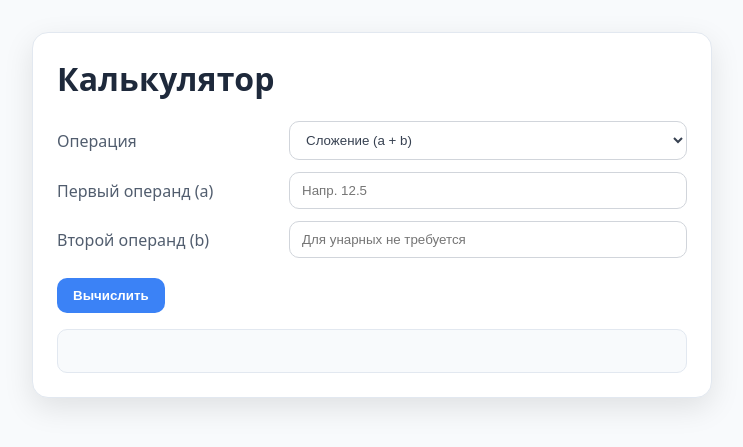
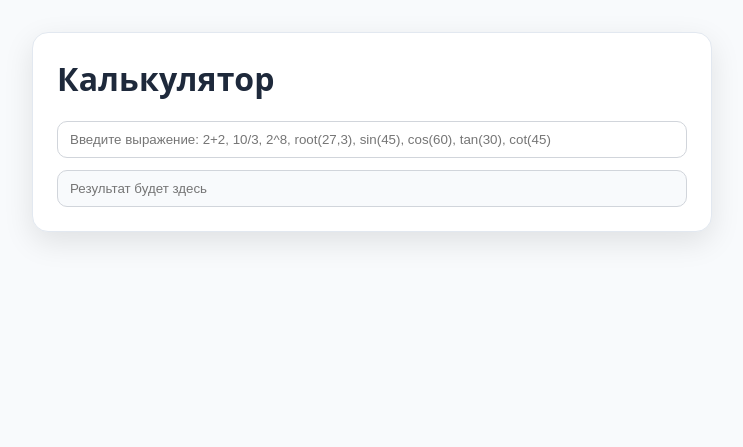
Before and after one commit to AlexanderGhosty/study_5_semester, a Flask app: page / in a window 1280 px wide. Shown: the top 447 px of the page, without its empty margins (268-1011 px from the left). Run offline with Flask 3, Linux system fonts and the light colour scheme.

Commit message:
network\l5 Refactor to single expression input
Simplifies the calculator interface to use a single expression input field instead of separate operation and operand fields. Updates frontend parsing logic to support expressions like '2+2', 'root(27,3)', and trigonometric functions. Adjusts result display to use a readonly input with live feedback, and updates styles for the new layout. Minor improvements to error handling and code comments in backend and frontend.

```diff
--- a/networks/l5/app.py
+++ b/networks/l5/app.py
@@ -19,8 +19,8 @@ def api_calc():
     def parse_float(val, name):
         try:
             return float(val)
-        except Exception:
-            raise ValueError(f"Поле '{name}' должно быть числом")
+        except Exception as exc:
+            raise ValueError(f"Поле '{name}' должно быть числом") from exc
 
     # Какие операции бинарные, а какие унарные
     unary_ops = {'sin', 'cos', 'tan', 'cot'}
@@ -36,6 +36,7 @@ def api_calc():
         return jsonify(ok=False, error=str(e)), 400
 
     try:
+        result = None
         # Вычисления
         if op == 'add':
             result = a + b
@@ -60,7 +61,7 @@ def api_calc():
             n = int(b)
             if a < 0 and n % 2 == 0:
                 raise ValueError('Чётный корень из отрицательного числа не является вещественным')
-            # Корректная обработка отрицательных для нечётного n
+            # обработка отрицательных для нечётного n
             if a < 0 and n % 2 == 1:
                 result = -((-a) ** (1.0 / n))
             else:
@@ -87,15 +88,14 @@ def api_calc():
             raise ValueError('Неподдерживаемая операция')
 
         return jsonify(ok=True, result=result)
-
     except ZeroDivisionError as zde:
         return jsonify(ok=False, error=str(zde)), 400
     except ValueError as ve:
         return jsonify(ok=False, error=str(ve)), 400
-    except Exception:
+    except RuntimeError:
         return jsonify(ok=False, error='Внутренняя ошибка сервера'), 500
 
 
 if __name__ == '__main__':
-    # Запуск dev-сервера
+    # Запуск сервера
     app.run(debug=True)
--- a/networks/l5/static/index.html
+++ b/networks/l5/static/index.html
@@ -10,41 +10,27 @@
   <div class="app">
     <h1>Калькулятор</h1>
 
-    <form id="calcForm">
-      <div class="row">
-        <label for="op">Операция</label>
-        <select id="op" name="op" required>
-          <optgroup label="Бинарные">
-            <option value="add">Сложение (a + b)</option>
-            <option value="sub">Вычитание (a − b)</option>
-            <option value="mul">Умножение (a × b)</option>
-            <option value="div">Деление (a ÷ b)</option>
-            <option value="pow">Возведение в степень (a^b)</option>
-            <option value="root">Корень n‑ой степени (√[b]{a})</option>
-          </optgroup>
-          <optgroup label="Унарные (угол в градусах)">
-            <option value="sin">sin(a)</option>
-            <option value="cos">cos(a)</option>
-            <option value="tan">tan(a)</option>
-            <option value="cot">cot(a)</option>
-          </optgroup>
-        </select>
-      </div>
+    <form id="calcForm" class="stack" autocomplete="off" onsubmit="return false;">
+      <input
+        id="expr"
+        name="expr"
+        type="text"
+        inputmode="text"
+        placeholder="Введите выражение: 2+2, 10/3, 2^8, root(27,3), sin(45), cos(60), tan(30), cot(45)"
+        aria-label="Выражение"
+      />
 
-      <div class="row">
-        <label for="op1">Первый операнд (a)</label>
-        <input id="op1" name="op1" type="text" inputmode="decimal" placeholder="Напр. 12.5" required />
-      </div>
-
-      <div class="row" id="op2Row">
-        <label for="op2">Второй операнд (b)</label>
-        <input id="op2" name="op2" type="text" inputmode="decimal" placeholder="Для унарных не требуется" />
-      </div>
-
-      <button type="submit">Вычислить</button>
+      <input
+        id="result"
+        name="result"
+        class="result-input"
+        type="text"
+        readonly
+        placeholder="Результат будет здесь"
+        aria-live="polite"
+        aria-label="Результат"
+      />
     </form>
-
-    <div id="result" class="result" aria-live="polite"></div>
   </div>
 
   <script src="/static/main.js"></script>
--- a/networks/l5/static/main.js
+++ b/networks/l5/static/main.js
@@ -1,47 +1,91 @@
 const form = document.getElementById('calcForm');
-const opSelect = document.getElementById('op');
-const op2Row = document.getElementById('op2Row');
-const resultBox = document.getElementById('result');
+const exprInput = document.getElementById('expr');
+const resultInput = document.getElementById('result');
 
-function toggleOp2() {
-  const op = opSelect.value;
-  const unary = new Set(['sin', 'cos', 'tan', 'cot']);
-  if (unary.has(op)) {
-    op2Row.style.display = 'none';
-  } else {
-    op2Row.style.display = '';
-  }
+// Примеры поддерживаемых выражений:
+//  a+b, a-b, a*b, a/b, a^b, root(a,b), sin(a), cos(a), tan(a), cot(a)
+// Пробелы допускаются.
+
+function parseExpression(expr) {
+  const s = expr.trim().toLowerCase();
+  if (!s) return null;
+
+  // root(a,b)
+  let m = s.match(/^root\(([-+]?\d+(?:\.\d+)?),\s*([-+]?\d+(?:\.\d+)?)\)$/);
+  if (m) return { op: 'root', op1: m[1], op2: m[2] };
+
+  // sin(a) / cos(a) / tan(a) / cot(a)
+  m = s.match(/^(sin|cos|tan|cot)\(([-+]?\d+(?:\.\d+)?)\)$/);
+  if (m) return { op: m[1], op1: m[2], op2: '' };
+
+  // Бинарные операции с инфиксными символами
+  // a ^ b (степень)
+  m = s.match(/^([-+]?\d+(?:\.\d+)?)\s*\^\s*([-+]?\d+(?:\.\d+)?)$/);
+  if (m) return { op: 'pow', op1: m[1], op2: m[2] };
+
+  // a + b
+  m = s.match(/^([-+]?\d+(?:\.\d+)?)\s*\+\s*([-+]?\d+(?:\.\d+)?)$/);
+  if (m) return { op: 'add', op1: m[1], op2: m[2] };
+
+  // a - b
+  m = s.match(/^([-+]?\d+(?:\.\d+)?)\s*-\s*([-+]?\d+(?:\.\d+)?)$/);
+  if (m) return { op: 'sub', op1: m[1], op2: m[2] };
+
+  // a * b (в том числе ×)
+  m = s.match(/^([-+]?\d+(?:\.\d+)?)\s*[\*×]\s*([-+]?\d+(?:\.\d+)?)$/);
+  if (m) return { op: 'mul', op1: m[1], op2: m[2] };
+
+  // a / b (в том числе ÷)
+  m = s.match(/^([-+]?\d+(?:\.\d+)?)\s*[\/÷]\s*([-+]?\d+(?:\.\d+)?)$/);
+  if (m) return { op: 'div', op1: m[1], op2: m[2] };
+
+  return null;
 }
 
-opSelect.addEventListener('change', toggleOp2);
-toggleOp2();
+let controller = null;
+async function compute(expr) {
+  const parsed = parseExpression(expr);
+  if (!parsed) {
+    resultInput.classList.remove('ok', 'err');
+    resultInput.value = '';
+    return;
+  }
 
-form.addEventListener('submit', async (e) => {
-  e.preventDefault();
-  resultBox.textContent = 'Вычисление…';
+  // Отменяем предыдущий запрос, если пользователь продолжает ввод
+  if (controller) controller.abort();
+  controller = new AbortController();
 
   const data = new URLSearchParams();
-  data.append('op', form.op.value);
-  data.append('op1', form.op1.value.trim());
-  // Для унарных опер. сервер просто проигнорирует op2
-  data.append('op2', (form.op2?.value ?? '').trim());
+  data.append('op', parsed.op);
+  data.append('op1', parsed.op1 ?? '');
+  data.append('op2', parsed.op2 ?? '');
 
   try {
     const resp = await fetch('/api/calc', {
       method: 'POST',
       headers: { 'Content-Type': 'application/x-www-form-urlencoded;charset=UTF-8' },
       body: data.toString(),
+      signal: controller.signal,
     });
     const json = await resp.json();
     if (json.ok) {
-      resultBox.className = 'result ok';
-      resultBox.textContent = `Результат: ${json.result}`;
+      resultInput.classList.add('ok');
+      resultInput.classList.remove('err');
+      resultInput.value = String(json.result);
     } else {
-      resultBox.className = 'result err';
-      resultBox.textContent = `Ошибка: ${json.error}`;
+      resultInput.classList.add('err');
+      resultInput.classList.remove('ok');
+      resultInput.value = `Ошибка: ${json.error}`;
     }
   } catch (err) {
-    resultBox.className = 'result err';
-    resultBox.textContent = 'Сетевая ошибка';
+    if (err?.name === 'AbortError') return; // игнорируем отмену
+    resultInput.classList.add('err');
+    resultInput.classList.remove('ok');
+    resultInput.value = 'Сетевая ошибка';
   }
-});
+}
+
+// Запуск вычисления по мере ввода
+exprInput.addEventListener('input', (e) => compute(e.target.value));
+// Первичный парс, если поле предзаполнено
+if (exprInput.value) compute(exprInput.value);
--- a/networks/l5/static/styles.css
+++ b/networks/l5/static/styles.css
@@ -15,6 +15,11 @@ button { margin-top: 8px; padding: 10px 16px; border: 0; border-radius: 10px; ba
 button:hover { background: #2563eb; transform: translateY(-1px); box-shadow: 0 4px 12px rgba(59, 130, 246, 0.4); }
 
 
+.stack { display: grid; grid-template-columns: 1fr; gap: var(--gap); }
 .result { margin-top: 16px; padding: 12px 14px; border-radius: 10px; background: #f8fafc; border: 1px solid #e2e8f0; min-height: 44px; display: flex; align-items: center; font-weight: 500; }
 .result.ok { border-color: #10b981; background: #ecfdf5; color: #047857; }
 .result.err { border-color: #f87171; background: #fef2f2; color: #dc2626; }
+
+.result-input { padding: 10px 12px; border-radius: 10px; border: 1px solid #d1d5db; background: #f8fafc; color: #374151; }
+.result-input.ok { border-color: #10b981; background: #ecfdf5; color: #047857; }
+.result-input.err { border-color: #f87171; background: #fef2f2; color: #dc2626; }
```
